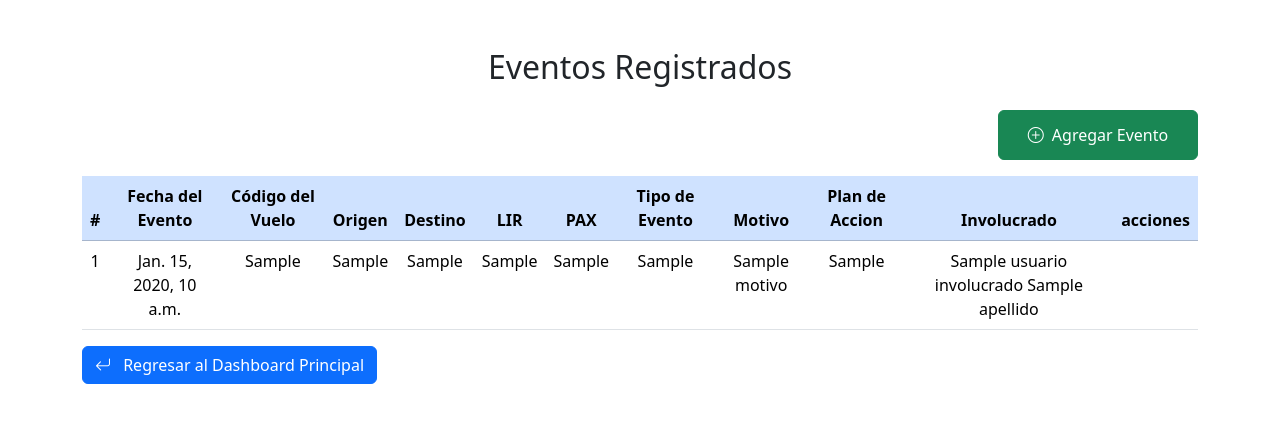
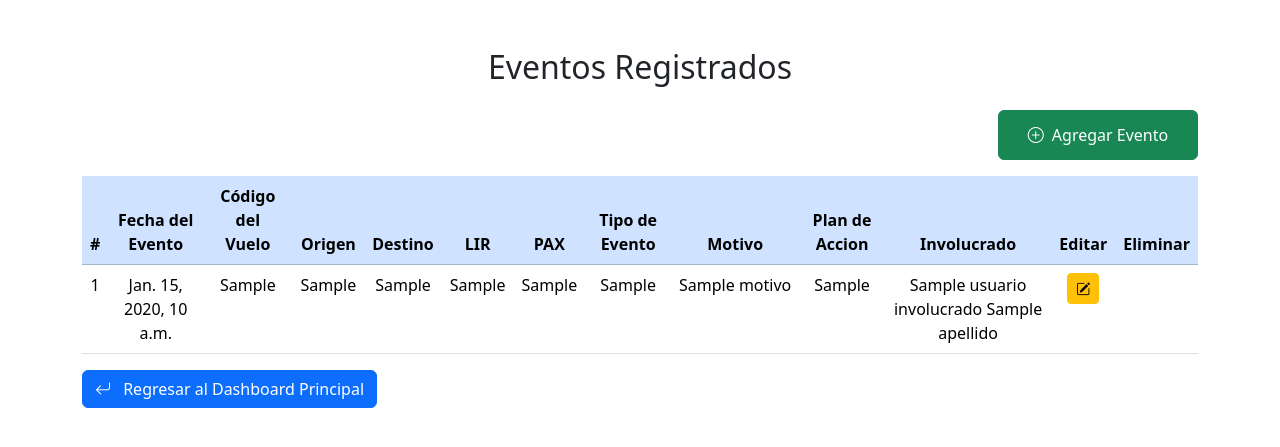
Before and after one commit to RicardoVaca109/SwissportEmsaWebApp, a Django app: template eventos/templates/dashboard_eventos.html in a window 1280 px wide. Shown: the part 56-503 px from the top of the page. Run offline with Django 5.2, Linux system fonts and the light colour scheme; the template is opened without the code that fills it: most values are stand-ins (such as "Sample title", 1, 10 or a date in 2020).

Commit message:
Se cambia el tipo de visualización en el dato que es textos grandes

```diff
--- a/eventos/templates/dashboard_eventos.html
+++ b/eventos/templates/dashboard_eventos.html
@@ -24,7 +24,8 @@
                     <th>Motivo</th>
                     <th>Plan de Accion</th>
                     <th>Involucrado</th>
-                    <th>acciones</th>
+                    <th>Editar</th>
+                    <th>Eliminar</th>
                 </tr>
             </thead>
             <tbody>
@@ -38,10 +39,21 @@
                     <td> {{evento.evento_lir}} </td>
                     <td> {{evento.evento_pax}} </td>
                     <td> {{evento.tipo_evento}} </td>
-                    <td> {{evento.motivo}} </td>
+                    <td>
+                        <span class="d-inline-block text-truncate" style="max-width: 140px;" title="{{ evento.motivo }}">
+                            {{ evento.motivo|slice:":50" }}{% if evento.motivo|length > 50 %}...{% endif %}
+                        </span>
+                    </td>
                     <td> {{evento.plan_de_accion}} </td>
                     <td> {{evento.usuario_involucrado.nombre}} {{evento.usuario_involucrado.apellido}} </td>
-                    <td>  </td>
+                    <td>
+                        <a href="{% url 'edit_evento' evento.id_evento %}" class="btn btn-warning btn-sm">
+                            <i class="bi bi-pencil-square"></i>
+                        </a>
+                    </td>
+                    <td>
+
+                    </td>
                 </tr>
                 {% empty %}
                 <tr>
```
